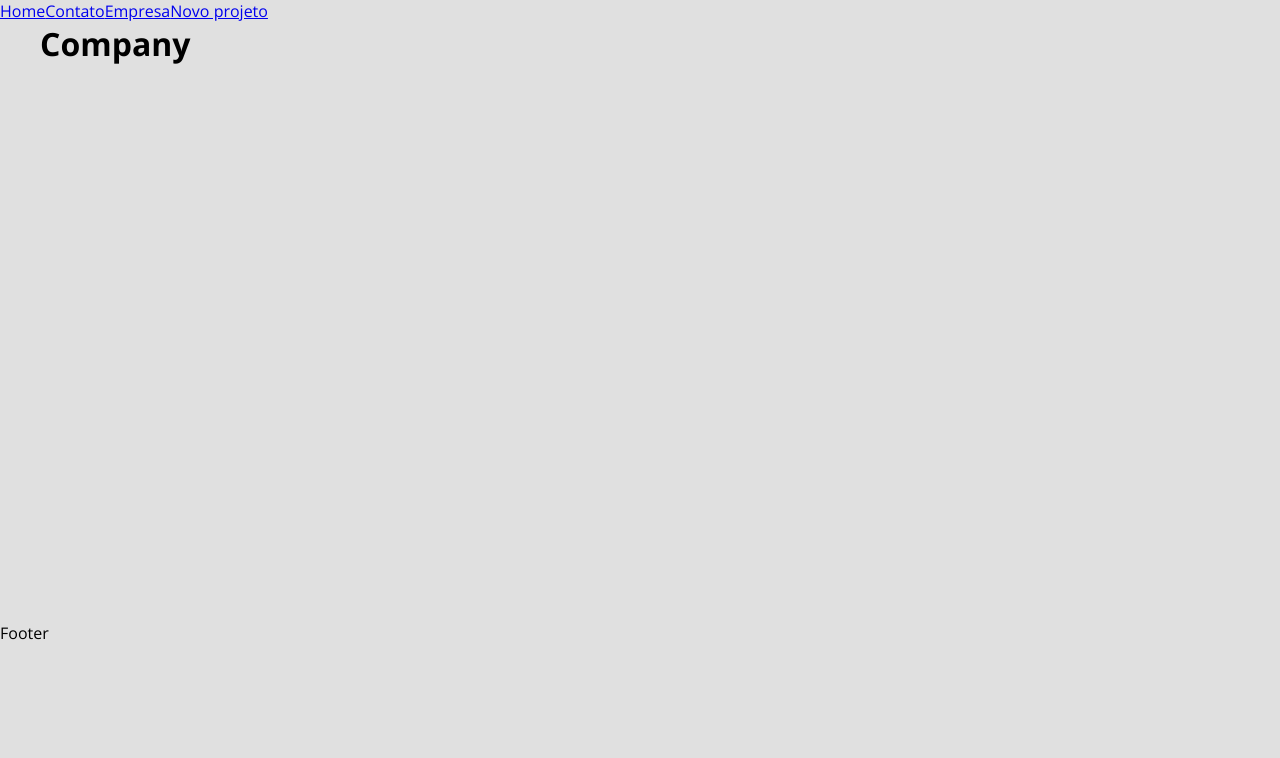
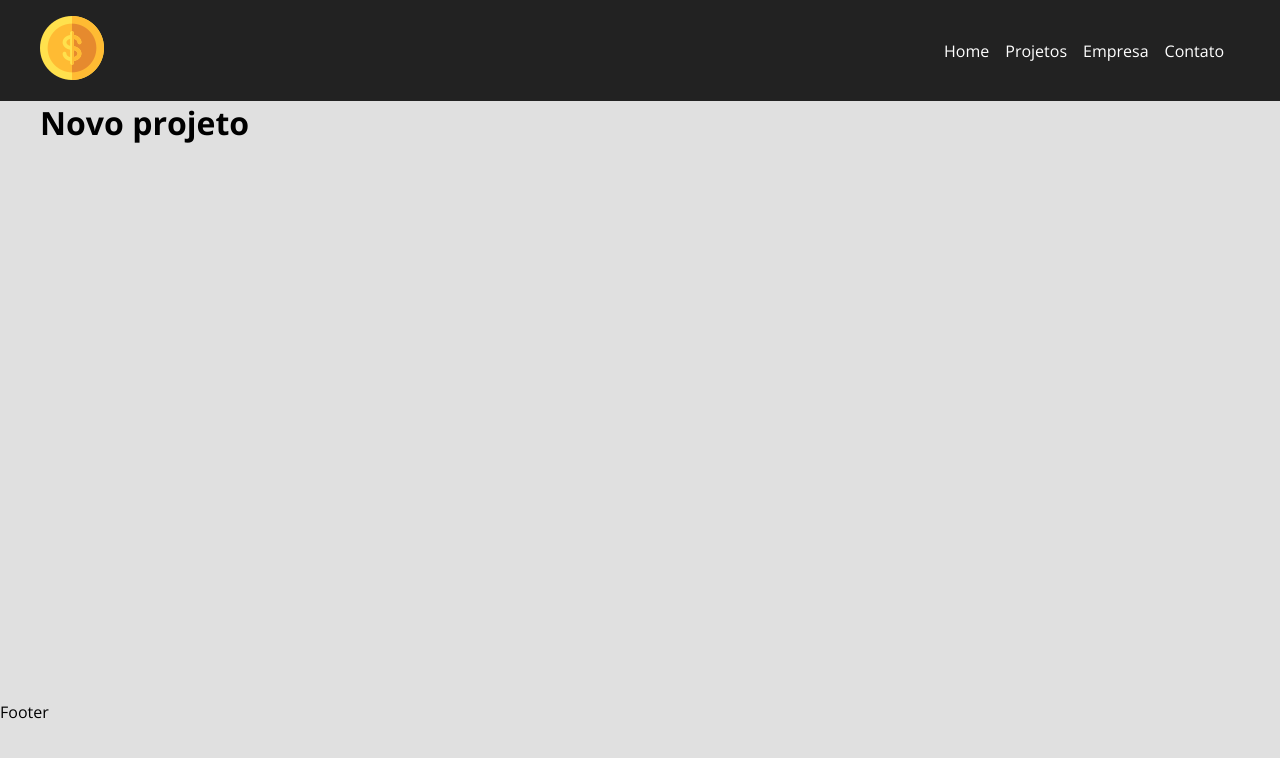
Before and after one commit to screm1n/costs-project, a JavaScript app in the folder costs/: page /newproject in a window 1280 px wide. Shown: the top 758 px of the page. Built offline with nearby package versions, Linux system fonts and the light colour scheme; the HTML template or start-up script is replaced by a standard one.

Commit message:
making navbar working

```diff
--- a/costs/src/App.js
+++ b/costs/src/App.js
@@ -1,29 +1,28 @@
 import { BrowserRouter as Router, Routes, Route, Link } from 'react-router-dom'
 import Home from './components/pages/Home'
-import Company from './components/pages/Company'
 import Contact from './components/pages/Contact'
 import NewProject from './components/pages/NewProject'
+import Projects from './components/pages/Projects'
+import Company from './components/pages/Company'
 
 import Container from './components/layout/Container'
+import Navbar from './components/layout/Navbar'
+import Footer from './components/layout/Footer'
 
 function App() {
     return (
         <Router>
-            <div>
-                <Link to="/">Home</Link>
-                <Link to="/contact">Contato</Link>
-                <Link to="/company">Empresa</Link>
-                <Link to="/newproject">Novo projeto</Link>
-            </div>
+            <Navbar />
             <Container customClass="min-height">
             <Routes>
-                <Route exactpath="/" element={<Home />} />
+                <Route exact path="/home" element={<Home />} />
+                <Route exact path="/projects" element={<Projects />} />
+                <Route exact path="/contact" element={<Contact />} />
                 <Route exact path="/company" element={<Company />} />
-                <Route exact path="/contact" element={<Contact />} />
                 <Route exact path="/newproject" element={<NewProject />} />
             </Routes>
             </Container>
-            <p>Footer</p>
+            <Footer />
         </Router>
     )
 }
--- a/costs/src/components/layout/Footer.js
+++ b/costs/src/components/layout/Footer.js
@@ -0,0 +1,5 @@
+function Footer() {
+    return <p>Footer</p>
+}
+
+export default Footer
--- a/costs/src/components/layout/Navbar.js
+++ b/costs/src/components/layout/Navbar.js
@@ -0,0 +1,34 @@
+import {Link} from 'react-router-dom'
+
+import Container from './Container'
+
+import styles from './Navbar.module.css'
+import logo from '../../img/costs_logo.png'
+
+function Navbar() {
+    return (
+        <nav class={styles.navbar}>
+            <Container>
+                <Link to="/">
+                <img src={logo} alt="Costs" />
+                </Link>
+                <ul class={styles.list}>
+                    <li class={styles.item}>
+                         <Link to="/home">Home</Link>
+                    </li>
+                    <li class={styles.item}>
+                         <Link to="/projects">Projetos</Link>
+                    </li>
+                    <li class={styles.item}>
+                         <Link to="/company">Empresa</Link>
+                    </li>
+                    <li class={styles.item}>
+                        <Link to="/contact">Contato</Link>
+                    </li>
+                </ul>
+            </Container>
+        </nav>
+    )
+}
+
+export default Navbar
--- a/costs/src/components/layout/Navbar.module.css
+++ b/costs/src/components/layout/Navbar.module.css
@@ -0,0 +1,25 @@
+.navbar {
+    display: flex;
+    justify-content: space-between;
+    background-color: #222;
+    padding: 1em;
+}
+
+.list {
+    display: flex;
+    list-style: none;
+    align-items: center;
+}
+
+.item {
+    margin-right: 1em;
+}
+
+.item a {
+    color: #fff;
+    text-decoration: none;
+}
+
+.item a:hover {
+    color: #ffbb33;
+}
--- a/costs/src/components/pages/Company.js
+++ b/costs/src/components/pages/Company.js
@@ -1,5 +1,5 @@
 function Company() {
-    return <h1>Company</h1>
+    return <h1>Empresa</h1>
 }
 
 export default Company
--- a/costs/src/components/pages/Contact.js
+++ b/costs/src/components/pages/Contact.js
@@ -1,5 +1,5 @@
 function Contact() {
-    return <h1>Contact</h1>
+    return <h1>Contato</h1>
 }
 
 export default Contact
--- a/costs/src/components/pages/NewProject.js
+++ b/costs/src/components/pages/NewProject.js
@@ -1,5 +1,5 @@
 function NewProject() {
-    return <h1>Company</h1>
+    return <h1>Novo projeto</h1>
 }
 
 export default NewProject
--- /dev/null
+++ b/costs/src/components/pages/Projects.js
@@ -0,0 +1,5 @@
+function Projects() {
+    return <h1>Projetos</h1>
+}
+
+export default Projects
```
